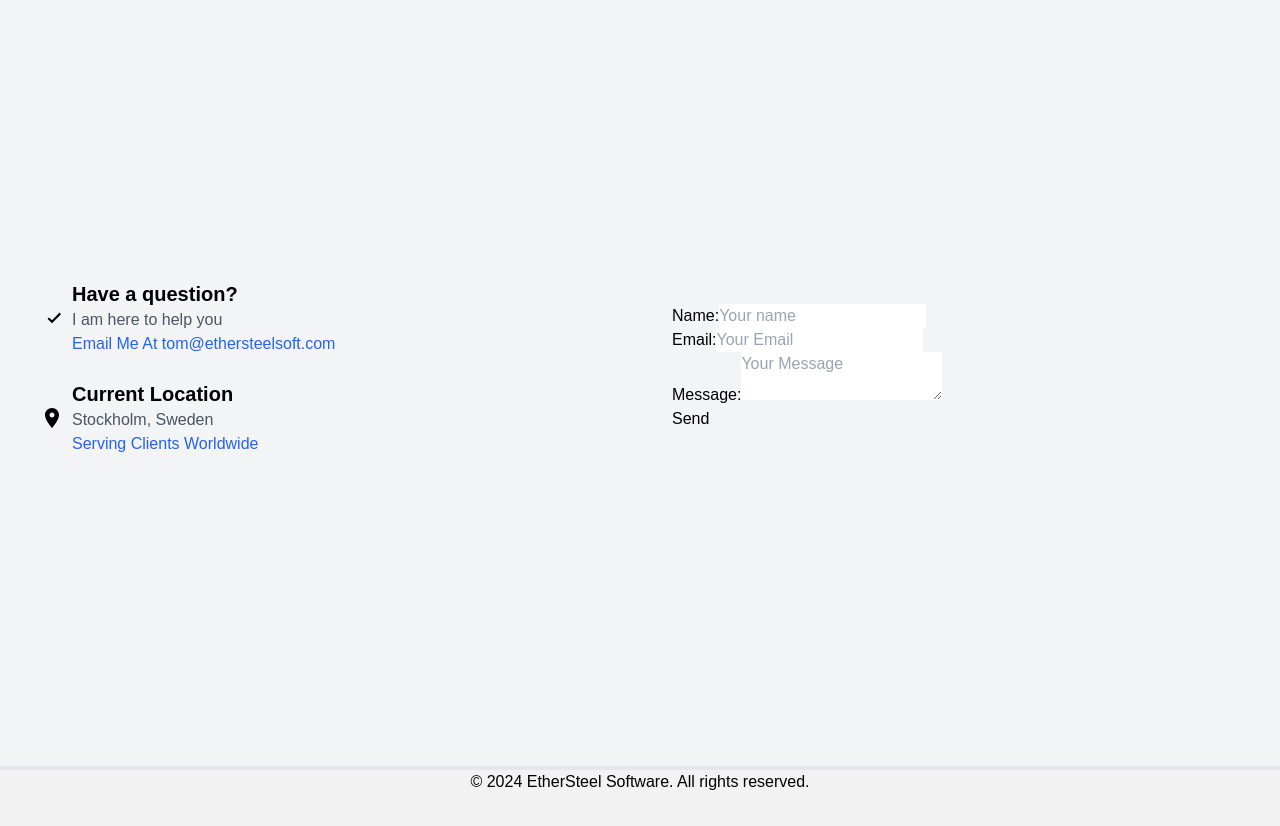
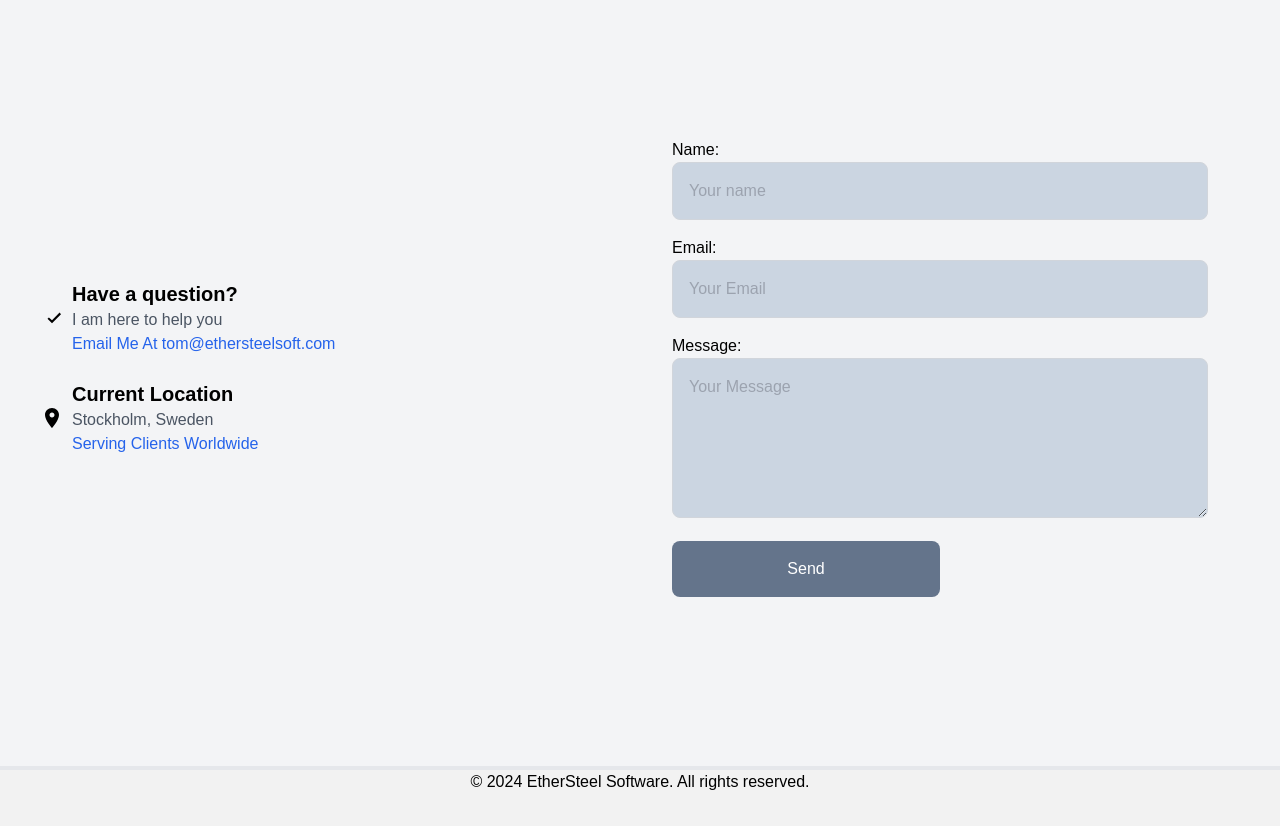
Before and after one commit to TomEder/MyPortfolio, a React (Create React App) app: page / in a window 1280 px wide. Shown: the part 5120-5946 px from the top of the page. Built offline with nearby package versions, Linux system fonts and the light colour scheme; a web font is replaced by a local one.

Commit message:
Refactor contact form in Contact component: Add submit button and simplify form attributes

```diff
--- a/src/conponents/Contact/Contact.jsx
+++ b/src/conponents/Contact/Contact.jsx
@@ -46,9 +46,10 @@ function Contact() {
       <div className="w-full lg:w-1/2 p-4 md:p-8">
         <form name="contact" method="POST">
             <input type="hidden" name="form-name" value="contact" />
-          <div>
+          <div className="mb-4">
             <label for="name">Name:</label>
             <input
+            className="w-full p-3 md:p-4 border border-gray-300 bg-slate-300 rounded-lg"
               type="text"
               id="name"
               name="name"
@@ -57,9 +58,10 @@ function Contact() {
               onChange={(e) => setName(e.target.value)}
             />
           </div>
-          <div>
+          <div className="mb-4">
             <label htmlFor="email">Email:</label>
             <input
+            className="w-full p-3 md:p-4 border border-gray-300 bg-slate-300 rounded-lg"
               type="email"
               id="email"
               name="email"
@@ -68,9 +70,10 @@ function Contact() {
               onChange={(e) => setEmail(e.target.value)}
             />
           </div>
-          <div>
+          <div className="mb-4">
             <label for="message">Message:</label>
             <textarea
+            className="w-full p-3 md:p-4 border border-gray-300 bg-slate-300 rounded-lg h-32 md:h-40"
               name="message"
               id="message"
               placeholder="Your Message"
@@ -78,68 +81,12 @@ function Contact() {
               onChange={(e) => setMessage(e.target.value)}
             ></textarea>
           </div>
-            <button type="submit">Send</button>
+            <button
+            type="submit"
+            className="w-full md:w-1/2 bg-button-color hover:bg-button-hover text-white p-3 md:p-4 rounded-lg">
+                Send
+            </button>
         </form>
-        {/* <form
-          name="contact v1"
-          netlify
-        >
-          <input type="hidden" name="form-name" value="contact v1" />
-
-          <div className="mb-4">
-            <label>
-              Name: <br />
-              <input
-                type="text"
-                name="Your-name"
-                className="w-full p-3 md:p-4 border border-gray-300 bg-slate-300 rounded-lg"
-                placeholder="Your Name"
-              />
-            </label>
-          </div>
-
-          <div className="mb-4">
-            <label htmlFor="email">
-              Email: <br />
-              <input
-                type="email"
-                name="email"
-                className="w-full p-3 md:p-4 border border-gray-300 bg-slate-300 rounded-lg"
-                placeholder="Your Email"
-              />
-            </label>
-          </div>
-
-          <div className="mb-4">
-            <label>
-              Subject: <br />
-              <input
-                type="text"
-                className="w-full p-3 md:p-4 border border-gray-300 bg-slate-300 rounded-lg"
-                placeholder="Subject"
-              />
-            </label>
-          </div>
-
-          <div className="mb-4">
-            <label>
-              Message: <br />
-              <textarea
-                className="w-full p-3 md:p-4 border border-gray-300 bg-slate-300 rounded-lg h-32 md:h-40"
-                placeholder="Your Message"
-              ></textarea>
-            </label>
-          </div>
-
-          <div className="flex justify-center md:justify-start">
-            <button
-              type="submit"
-              className="w-full md:w-1/2 bg-button-color hover:bg-button-hover text-white p-3 md:p-4 rounded-lg"
-            >
-              Send Message
-            </button>
-          </div>
-        </form> */}
       </div>
     </div>
   );
```
